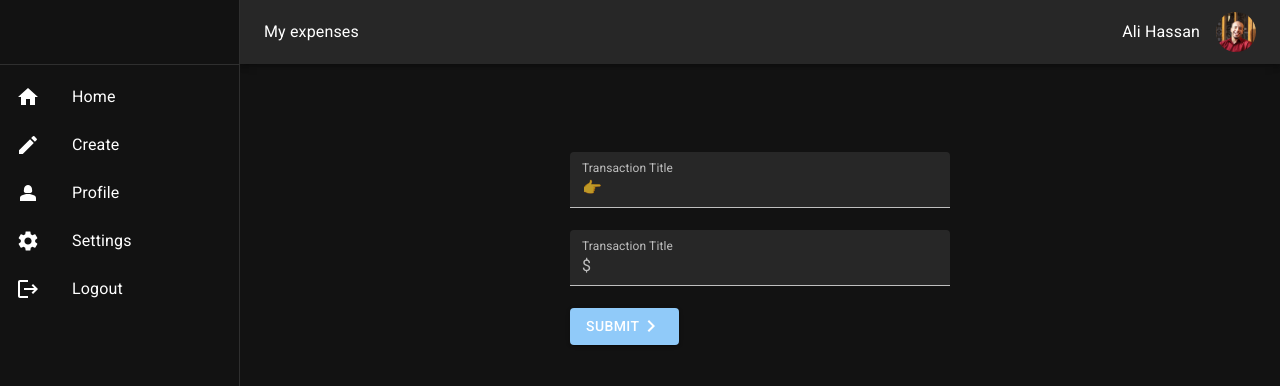
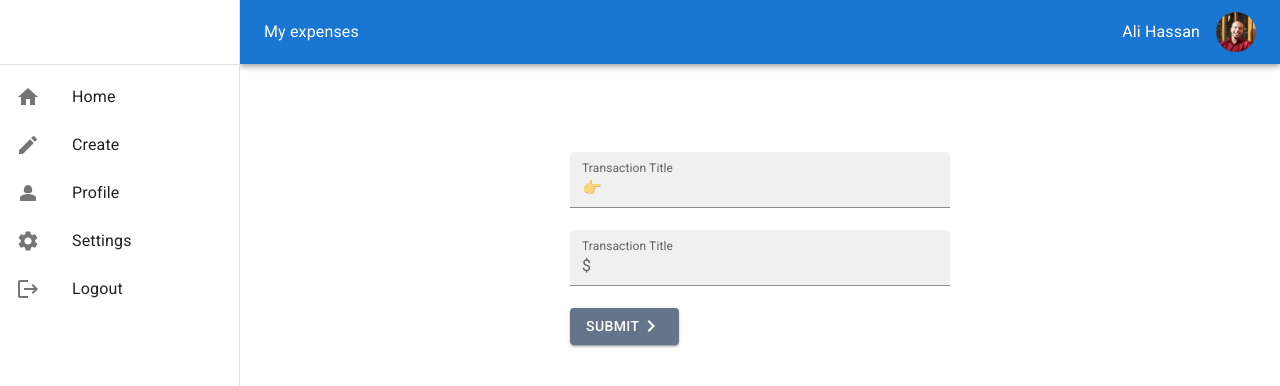
Before and after one commit to alielrayes/React-Level4, a React (Create React App) app: page /create in a window 1280 px wide. Shown: the top 386 px of the page. Built offline with nearby package versions, Linux system fonts and the light colour scheme.

Commit message:
lesson16

```diff
--- a/src/App.js
+++ b/src/App.js
@@ -10,10 +10,7 @@ import Create from "pages/create/Create";
 
 import { ThemeProvider, createTheme } from "@mui/material/styles";
 import { CssBaseline } from "@mui/material";
-import { red, teal } from '@mui/material/colors';
-
-
-
+import { red, teal } from "@mui/material/colors";
 
 const router = createBrowserRouter(
   createRoutesFromElements(
@@ -28,8 +25,12 @@ const router = createBrowserRouter(
 
 const darkTheme = createTheme({
   palette: {
-    mode: "dark",
-
+    mode: "light",
+    // @ts-ignore
+    ali: {
+      main: '#64748B',
+      contrastText: '#fff',
+    },
   },
 });
 
--- a/src/pages/create/Create.jsx
+++ b/src/pages/create/Create.jsx
@@ -6,9 +6,12 @@ import { ChevronRight } from "@mui/icons-material";
 
 const ColorButton = styled(Button)(({ theme }) => ({
   color: theme.palette.getContrastText(purple[500]),
-  backgroundColor: theme.palette.primary.main,
+  // @ts-ignore
+  backgroundColor: theme.palette.ali.main,
   "&:hover": {
-    backgroundColor: theme.palette.primary.light,
+    // @ts-ignore
+    backgroundColor: theme.palette.ali.main,
+    scale: "0.99"
   },
 }));
 
@@ -40,8 +43,6 @@ const Create = () => {
       <ColorButton sx={{ mt: "22px" }} variant="contained">
         Submit <ChevronRight />
       </ColorButton>
-
-
     </Box>
   );
 };
```
